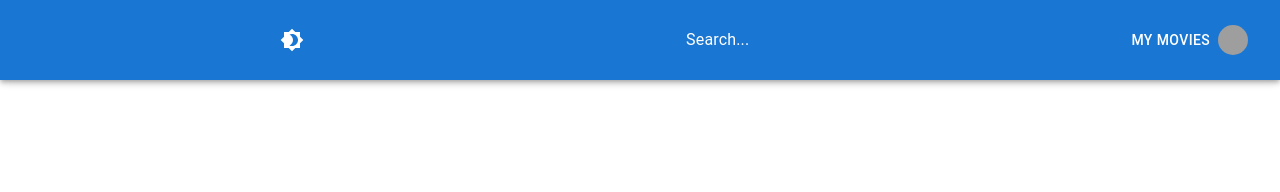
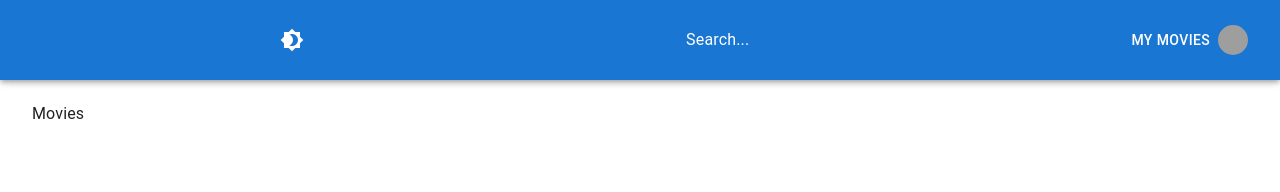
Before and after one commit to DevCarlosGuerrero/filmpire-netflix-clone, a React (Create React App) app: page / in a window 1280 px wide. Shown: the top 192 px of the page. Built offline with nearby package versions, Linux system fonts and the light colour scheme; grey boxes are pictures that could not be loaded; the HTML template or start-up script is replaced by a standard one.

Commit message:
Update file structure

```diff
--- a/src/components/App.jsx
+++ b/src/components/App.jsx
@@ -1,10 +1,10 @@
 import React from 'react';
 import { CssBaseline } from '@mui/material';
+import { Routes, Route } from 'react-router-dom';
 import useStyles from './styles';
-// import { Routes, Route } from 'react-router-dom';
 
 import { NavBar } from '.';
-// import { Actors, MovieInformation, Movies, Profile } from '../pages';
+import { Actors, MovieInformation, Movies, Profile } from '../pages';
 
 function App() {
   const classes = useStyles();
@@ -14,7 +14,13 @@ function App() {
       <CssBaseline />
       <NavBar />
       <main className={classes.content}>
-        <div className="toolbar">Hello Toolbar</div>
+        <div className={classes.toolbar}>Hello Toolbar</div>
+        <Routes>
+          <Route path="/" element={<Movies />} />
+          <Route path="/movie/:id" element={<MovieInformation />} />
+          <Route path="/actors/:id" element={<Actors />} />
+          <Route path="/profile/:id" element={<Profile />} />
+        </Routes>
       </main>
     </div>
   );
--- a/src/index.js
+++ b/src/index.js
@@ -1,22 +1,17 @@
 import React from 'react';
 import ReactDOM from 'react-dom';
-import { BrowserRouter as Router, Routes, Route } from 'react-router-dom';
+import { BrowserRouter as Router } from 'react-router-dom';
 import { createTheme, ThemeProvider } from '@mui/material/styles';
 
 import { App } from './components';
-import { Actors, MovieInformation, Movies, Profile } from './pages';
+// import { Actors, MovieInformation, Movies, Profile } from './pages';
 
 const theme = createTheme([]);
 
 ReactDOM.render(
   <ThemeProvider theme={theme}>
     <Router>
-      <Routes>
-        <Route path="/" element={<App />} />
-        <Route path="/movie/:id" element={<MovieInformation />} />
-        <Route path="/actors/:id" element={<Actors />} />
-        <Route path="/profile/:id" element={<Profile />} />
-      </Routes>
+      <App />
     </Router>
   </ThemeProvider>,
   document.getElementById('root')
```
